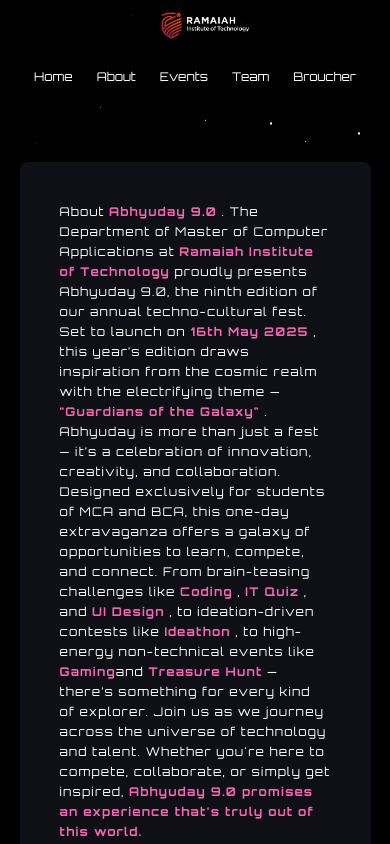
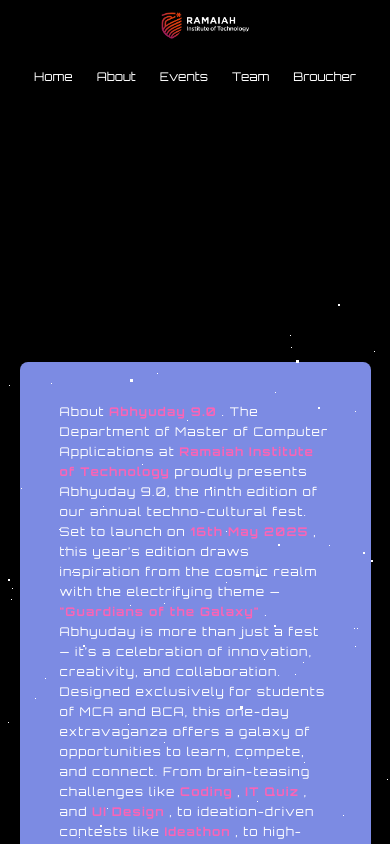
Before and after one commit to Be-A-Coder01/abhyuday, a React (Vite) app in the folder client/: page /about in a window 390 px wide. Shown: the top 844 px of the page. Built offline with nearby package versions, Linux system fonts and the light colour scheme.

Commit message:
17th  commit

```diff
--- a/client/src/Components/About.jsx
+++ b/client/src/Components/About.jsx
@@ -10,14 +10,14 @@
 const About = () => {
   return (
     <>
-      <div className="wrapper -mt-[800px] md:mt-0   ">
+      <div className="wrapper  md:mt-0   ">
         <div id="stars" className="-z-10"></div>
         <div id="stars2" className="-z-10"></div>
         <div id="stars3" className="-z-10"></div>
       </div>
       <Navbar></Navbar>
-      <div className=" mt-[100px]  md:mt-14  flex justify-center place-items-center h-screen">
-        <div className="text-white leading-5 tracking-widest md:text-center bg-[#0F1016] p-10 rounded-lg text-xs  md:tracking-widest md:text-xl md:leading-10 w-[90vw] ">
+      <div className=" mt-[300px]  md:mt-14  flex justify-center place-items-center h-screen">
+        <div className="text-white leading-5 tracking-widest md:text-center bg-[#7c8be3] p-10 rounded-lg text-xs  md:tracking-widest md:text-xl md:leading-10 w-[90vw] ">
           About <span className="text-pink-400 font-bold">Abhyuday 9.0</span> .
           The Department of Master of Computer Applications at{" "}
           <span className="text-pink-400 font-bold">
```
